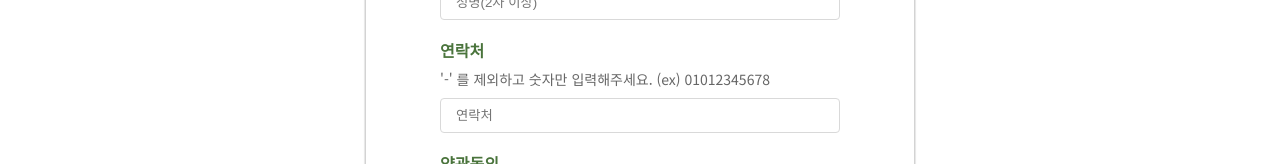
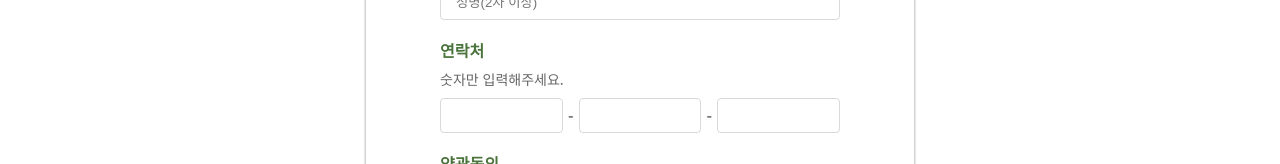
Before and after one commit to MailMovers/mailmavers-frontend, a Next.js app: page /signup in a window 1280 px wide. Shown: the part 788-952 px from the top of the page. Built offline with nearby package versions, Linux system fonts and the light colour scheme; no server answers; a web font is replaced by a local one; what emotion-normalize would draw is missing.

Commit message:
[feat]: 전화번호 인풋창 수정 및 서버 통신 완료

```diff
--- a/src/api/auth.ts
+++ b/src/api/auth.ts
@@ -21,7 +21,7 @@ export function postUserSignup(
   passwordCheck: string,
   isMarketingAgree: boolean
 ) {
-  return instance.post('/user/signup', {
+  return instance.post('/users/sign-up', {
     name,
     email,
     phone,
--- a/src/common/util.ts
+++ b/src/common/util.ts
@@ -5,6 +5,7 @@ export const passwordRegex =
 
 export const nameRegex = /^[a-zA-Z가-힣]{2,}$/;
 export const numberRegex = /^01[01]\d{3,4}\d{4}$/;
+export const numberRegexWithHyphen = /^01[01]-\d{3,4}-\d{4}$/;
 
 // 천원단위 콤마 추가
 export const addComma = (price: number) => {
--- a/src/components/views/auth/signUp/signUp.container.tsx
+++ b/src/components/views/auth/signUp/signUp.container.tsx
@@ -6,7 +6,7 @@ import {
   emailRegex,
   passwordRegex,
   nameRegex,
-  numberRegex,
+  numberRegexWithHyphen,
 } from '@/common/util';
 import { AxiosError } from 'axios';
 import { AxiosResponseData } from '@/type/common';
@@ -38,10 +38,13 @@ export default function SignUpContainer() {
   const [emailError, setEmailError] = useState<string | null>(null);
   const [passwordError, setPasswordError] = useState<string | null>(null);
   const [nameError, setNameError] = useState<string | null>(null);
-  const [phoneError, setphoneError] = useState<string | null>(null);
+  const [phoneError, setPhoneError] = useState<string | null>(null);
   const [checkList, setCheckList] = useState<string[]>([]);
   const [isMarketingAgree, setIsMarketingAgree] = useState<boolean>(false);
   const [buttonColor, setButtonColor] = useState<boolean>(false);
+  const [phonePart1, setPhonePart1] = useState('');
+  const [phonePart2, setPhonePart2] = useState('');
+  const [phonePart3, setPhonePart3] = useState('');
 
   // 약관 체크
   useEffect(() => {
@@ -210,31 +213,49 @@ export default function SignUpContainer() {
   };
 
   // 연락처 입력 핸들러
-  const onChangePhone = useCallback(
-    (e: ChangeEvent<HTMLInputElement>) => {
-      setPhone(e.target.value);
-      setphoneError(null); // Clear name error when user starts typing again
-      checkPhoneNumber(e.target.value);
-    },
-    [name]
-  );
+  const onChangePhonePart1 = (e: ChangeEvent<HTMLInputElement>) => {
+    const value = e.target.value.replace(/\D/g, '');
+    setPhonePart1(value);
+    updatePhone(value, phonePart2, phonePart3);
+  };
+
+  const onChangePhonePart2 = (e: ChangeEvent<HTMLInputElement>) => {
+    const value = e.target.value.replace(/\D/g, '');
+    setPhonePart2(value);
+    updatePhone(phonePart1, value, phonePart3);
+  };
+
+  const onChangePhonePart3 = (e: ChangeEvent<HTMLInputElement>) => {
+    const value = e.target.value.replace(/\D/g, '');
+    setPhonePart3(value);
+    updatePhone(phonePart1, phonePart2, value);
+  };
+
 
   // 연락처 형식 확인기능 / 에러메세지
   const checkPhoneNumber = (phone: string) => {
-    const checkPhoneNumberValidation = phone.match(numberRegex);
+    const checkPhoneNumberValidation = phone.match(numberRegexWithHyphen);
 
     if (!phone || !checkPhoneNumberValidation) {
       if (!phone) {
-        setphoneError('연락처를 입력해주세요.');
+        setPhoneError('연락처를 입력해주세요.');
         return false;
       } else {
-        setphoneError('연락처를 형식에 맞춰 입력해주세요.');
+        setPhoneError('연락처를 형식에 맞춰 입력해주세요.');
         return false;
       }
     }
-    setphoneError(null);
-    return true; //valid
+    setPhoneError(null);
+    return true;
   };
+
+  const updatePhone = (part1: string, part2: string, part3: string) => {
+    const fullPhone = `${part1}-${part2}-${part3}`;
+    if (checkPhoneNumber(fullPhone)) {
+      setPhone(fullPhone);
+    }
+  };
+
 
   // 약관 전체 체크
   const checkAll = (e: ChangeEvent<HTMLInputElement>) => {
@@ -303,6 +324,9 @@ export default function SignUpContainer() {
       passwordCheck,
       name,
       phone,
+      phonePart1,
+      phonePart2,
+      phonePart3,
       authNumber,
     },
     formErrors: {
@@ -332,7 +356,9 @@ export default function SignUpContainer() {
       onChangePassword,
       onChangePasswordCheck,
       onChangeName,
-      onChangePhone,
+      onChangePhonePart1,
+      onChangePhonePart2,
+      onChangePhonePart3,
       checkAll,
       check,
       onSubmit,
--- a/src/components/views/auth/signUp/signUp.presenter.tsx
+++ b/src/components/views/auth/signUp/signUp.presenter.tsx
@@ -12,10 +12,10 @@ const domainOptions = [
   ];
 
   export default function SignUpPageUI({ formData, formErrors, formState, handlers }: SignUpPageUIProps) {
-    const { emailFirst, email, domain, password, passwordCheck, name, phone, authNumber } = formData;
+    const { emailFirst, email, domain, password, passwordCheck, name, phonePart1, phonePart2, phonePart3, authNumber } = formData;
     const { emailError, passwordError, nameError, phoneError } = formErrors;
     const { signUpError, signUpSuccess, mismatchError, emailSendSuccess, isEmailVerified, isCustomDomain, inputMode, checkEmailMsg, checkList, buttonColor } = formState;
-    const { handleChangeEmailFirst, handleChangeDomain, onChangeCustomDomain, handleInputModeChange, checkEmailAuthentication, onChangePassword, onChangePasswordCheck, onChangeName, onChangePhone, checkAll, check, onSubmit } = handlers;
+    const { handleChangeEmailFirst, handleChangeDomain, onChangeCustomDomain, handleInputModeChange, checkEmailAuthentication, onChangePassword, onChangePasswordCheck, onChangeName, onChangePhonePart1, onChangePhonePart2, onChangePhonePart3, checkAll, check, onSubmit } = handlers;
     return(
             <S.Layout>
               <S.Container>
@@ -136,17 +136,36 @@ const domainOptions = [
                     <S.FormDivDefaultMargin>
                       <label>연락처</label>
                       <S.PasswordRegexGuide>
-                        '-' 를 제외하고 숫자만 입력해주세요. (ex) 01012345678
+                        숫자만 입력해주세요.
                       </S.PasswordRegexGuide>
                       <S.InputGroup>
                         <S.InputLocal>
-                          <input
+                          <S.PhoneNumberInput
                             type='text'
-                            id='phone'
-                            name='phone'
-                            value={phone}
-                            onChange={onChangePhone}
-                            placeholder='연락처'
+                            name='phonePart1'
+                            value={phonePart1}
+                            onChange={onChangePhonePart1}
+                            maxLength={3}
+                          />
+                        </S.InputLocal>
+                        <S.PhoneNumberHyphen>-</S.PhoneNumberHyphen>
+                        <S.InputLocal>
+                          <S.PhoneNumberInput
+                            type='text'
+                            name='phonePart2'
+                            value={phonePart2}
+                            onChange={onChangePhonePart2}
+                            maxLength={4}
+                          />
+                        </S.InputLocal>
+                        <S.PhoneNumberHyphen>-</S.PhoneNumberHyphen>
+                        <S.InputLocal>
+                          <S.PhoneNumberInput
+                            type='text'
+                            name='phonePart3'
+                            value={phonePart3}
+                            onChange={onChangePhonePart3}
+                            maxLength={4}
                           />
                         </S.InputLocal>
                       </S.InputGroup>
--- a/src/components/views/auth/signUp/signUp.styles.ts
+++ b/src/components/views/auth/signUp/signUp.styles.ts
@@ -18,14 +18,14 @@ export const Container = styled.div`
   display: flex;
   flex-direction: column;
   align-items: center;
-  border: 1px solid lightgray;
+  border: 1px solid lightgrey;
   border-radius: 10px;
   box-shadow: 0px 1px 1px 1px rgba(0, 0, 0, 0.1);
   margin-bottom: 70px;
 
   @media (max-width: 768px) {
     width: 100%;
-    padding: 80px 20px 20px 20px;
+    padding: 60px 20px 20px 20px;
     border-bottom: 1px solid ${Common.colors.gray02};
     border-radius: 0;
     box-shadow: none;
@@ -202,3 +202,12 @@ export const ErrorMessage = styled.p`
   font-size: 14px;
   font-weight: 400;
 `;
+
+export const PhoneNumberInput = styled.input`
+  text-align: center;
+  font-weight: 450;
+`;
+
+export const PhoneNumberHyphen = styled.span`
+  margin: 0 5px;
+`;
```
Also changed, not shown: src/components/views/auth/signUp/signUp.types.ts (+6 -1 lines).
